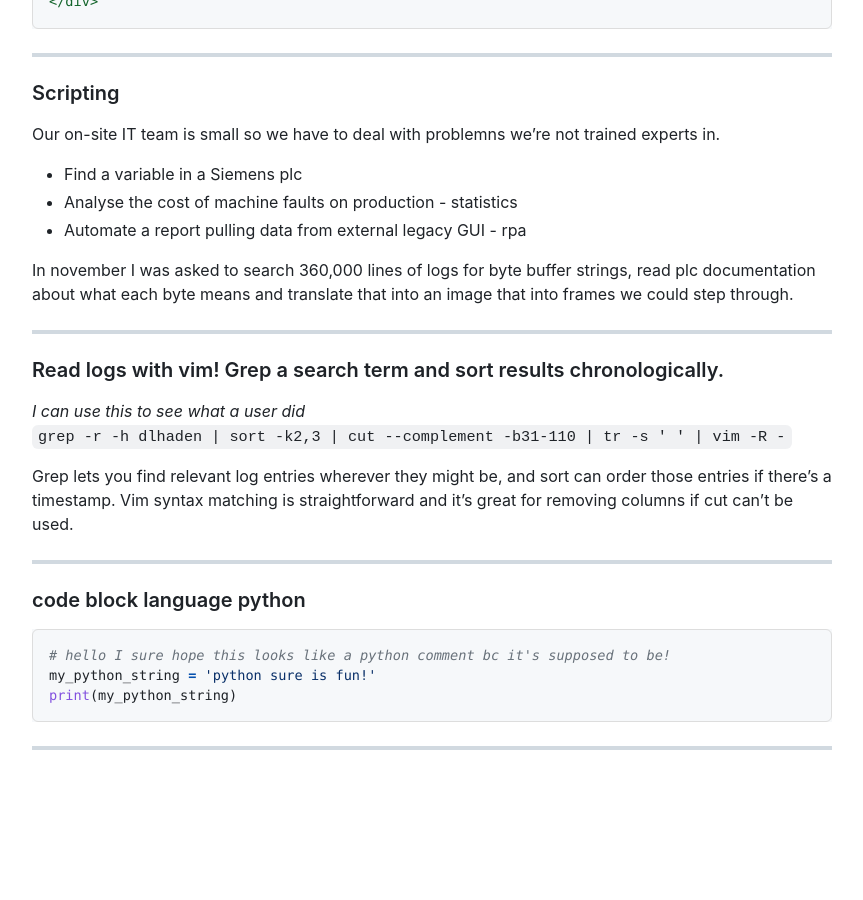
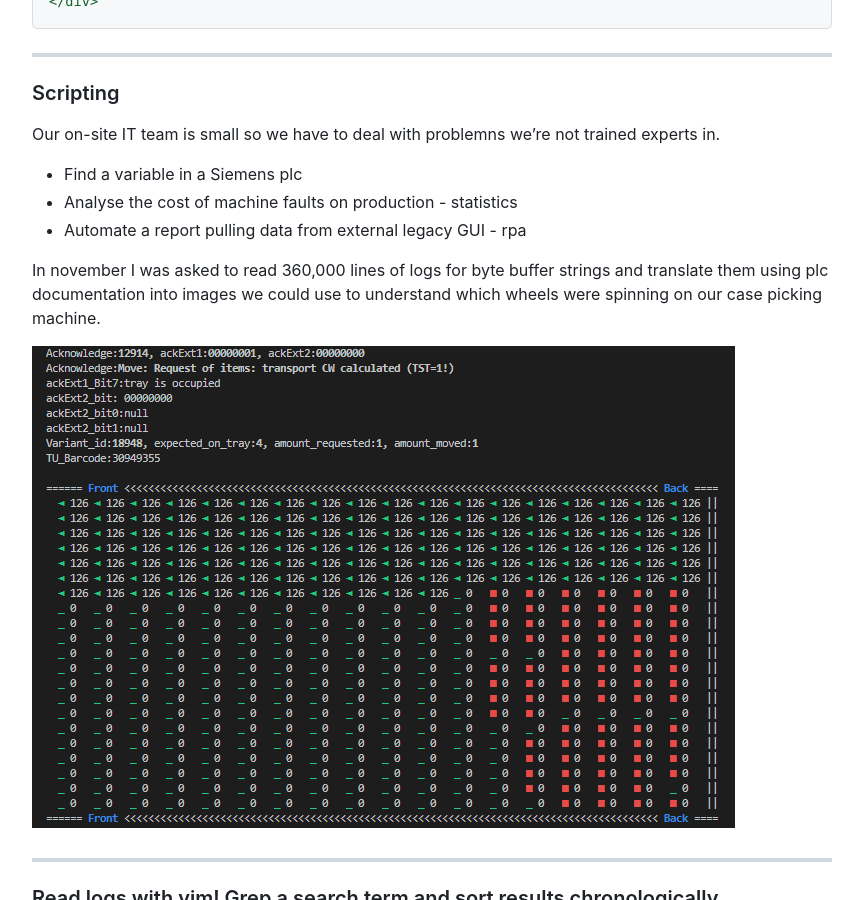
Before and after one commit to Max-Durbin/maxdurbin, a Jekyll site: the page built from index.md, in a window 1280 px wide and 900 px high, scrolled down 1744 px. Shown: the whole window, without its empty margins (208-1071 px from the left). Built offline with Jekyll 4.4.1, drawn with Linux system fonts in a browser that asks for light colours; nearby versions of some CDN libraries; before the commit the page ends 2600 px from its top, so only the background shows below that.

Commit message:
scipt blert

```diff
--- a/index.md
+++ b/index.md
@@ -89,10 +89,10 @@ Our on-site IT team is small so we have to deal with problemns we're not trained
 * Analyse the cost of machine faults on production - statistics
 * Automate a report pulling data from external legacy GUI - rpa
 
-In november I was asked to search 360,000 lines of logs for byte buffer strings,
-read plc documentation about what each byte means and translate that into an image that into frames we could step through.
+In november I was asked to read 360,000 lines of logs for byte buffer strings and translate
+them using plc documentation into images we could use to understand which wheels were spinning on our case picking machine.
 
-
+![cw_output](assets/images/Screenshot 2026-02-24 154250.png)
 
 
 ---
```
